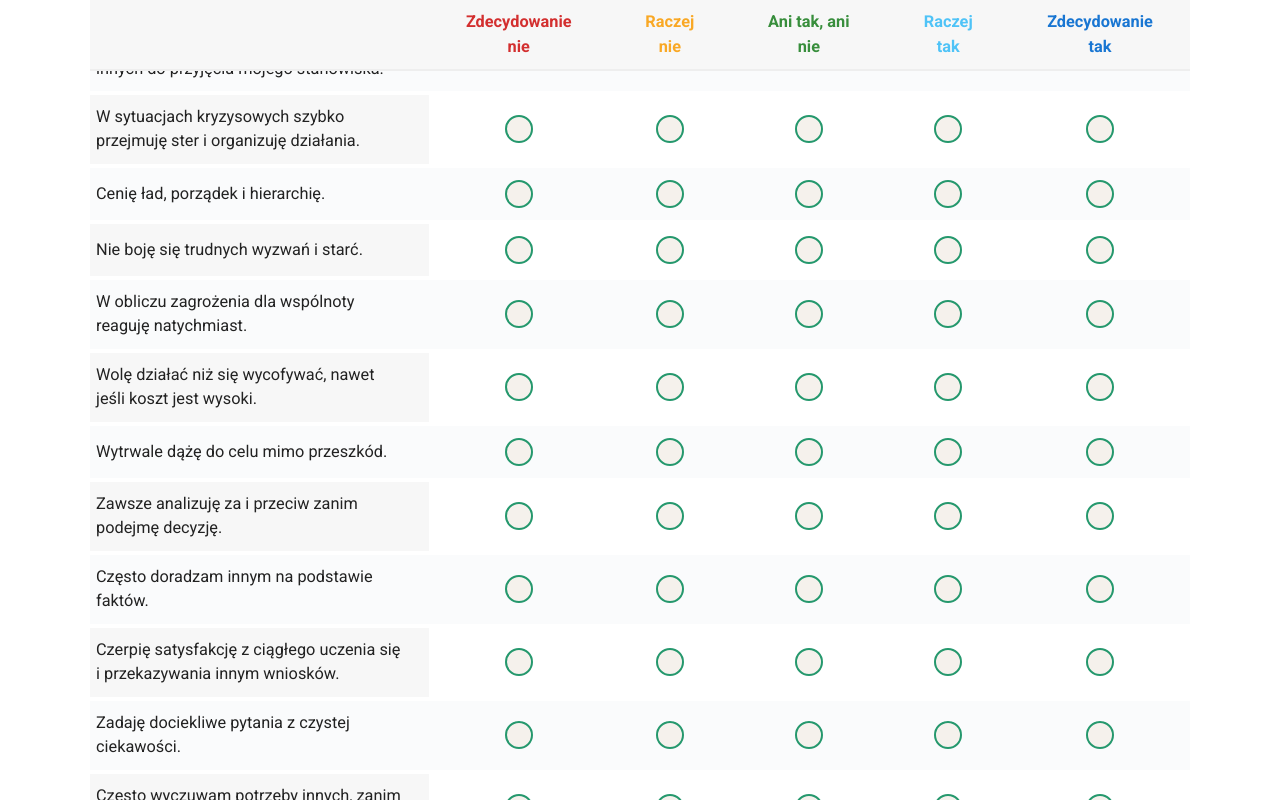
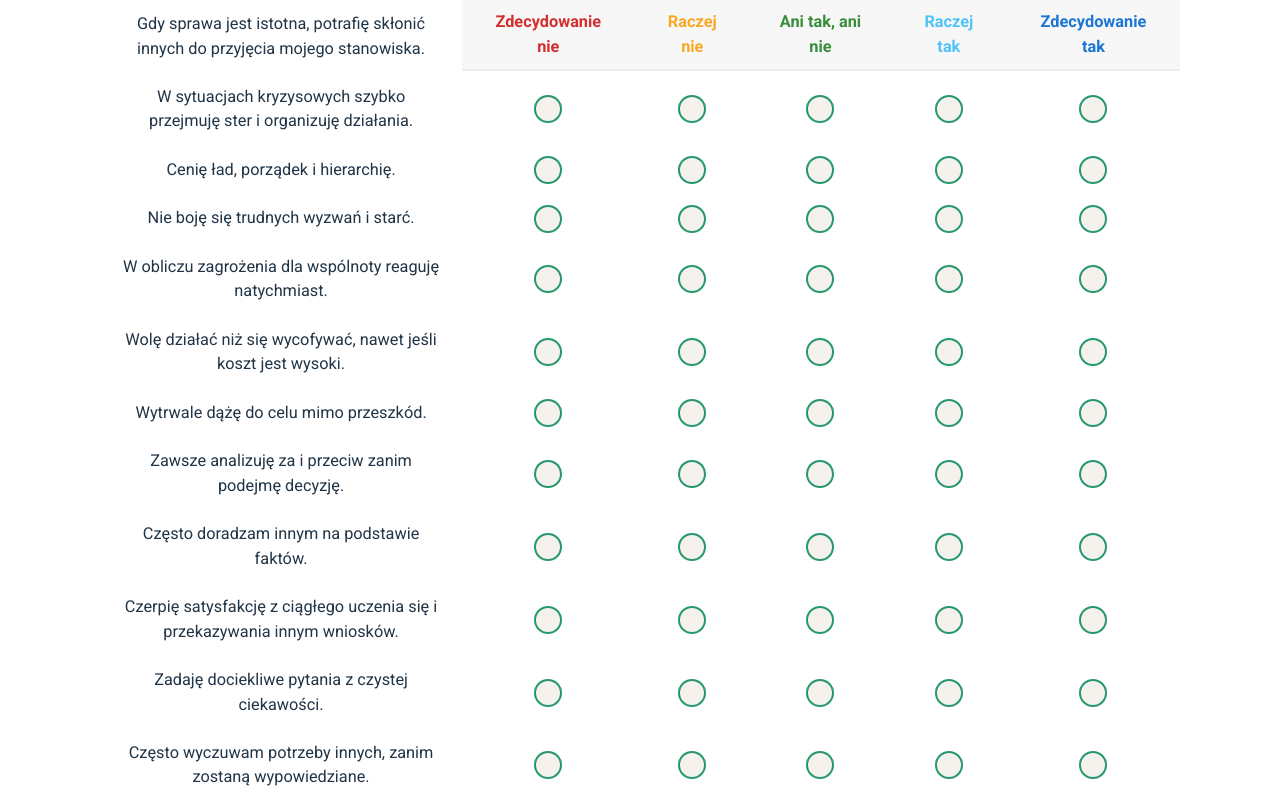
Before and after one commit to stecpiotr/archetypy-ankieta, a React (Vite) app: page / in a window 1280 px wide. Both pictures are taken after a click on the button "Zaczynamy". Shown: the part 295-1095 px from the top of the page. Built offline with nearby package versions, Linux system fonts and the light colour scheme.

Commit message:
wygląd ankiety bez response

```diff
--- a/src/LikertTable.css
+++ b/src/LikertTable.css
@@ -1,72 +1,79 @@
 .likert-table {
-  font-family: 'Roboto', Arial, sans-serif;
+  width: 100%;
+  max-width: 1080px;
+  margin: 0 auto;
   border-collapse: separate;
   border-spacing: 0 0.3em;
-  width: 100%;
-  min-width: 800px;
+  font-family: 'Roboto', Arial, sans-serif;
   background: #fff;
   box-sizing: border-box;
 }
-
 .likert-table th,
 .likert-table td {
-  padding: 10px 24px;
+  padding: 10px 22px;
+  font-size: 1.02rem;
   text-align: center;
   box-sizing: border-box;
-  font-size: 1.02rem;
 }
-
-.likert-table thead th {
+.likert-table thead tr {
+  /* Bez stylu — poszczególne th będą osobno */
+}
+.th-blank {
+  /* Pierwsza komórka nagłówka — pytania */
+  background: #fff !important;
+  min-width: 250px;
+  max-width: 380px;
+  position: sticky;
+  left: 0;
+  z-index: 3;
+  border-bottom: 2px solid #ececec;
+  white-space: normal;
+  box-shadow: none;
+}
+.th-scale {
+  background: #f7f7f7 !important; /* Jasnoszary jak na screenie */
+  font-weight: 700;
+  border-bottom: 2px solid #ececec;
+  white-space: normal;
   position: sticky;
   top: 0;
-  background: #f7f7f7;
   z-index: 2;
-  border-bottom: 2px solid #eee;
-  font-weight: 700;
-  transition: background 0.15s;
+  box-shadow: none;
+}
+.question-cell {
+  text-align: left;
+  background: #fff;
+  font-size: 1.04rem;
+  min-width: 250px;
+  max-width: 380px;
   white-space: normal;
   word-break: break-word;
 }
-
-.likert-table th:first-child,
-.likert-table td:first-child {
-  text-align: left;
-  min-width: 220px;
-  max-width: 340px;
-  white-space: normal;
-  word-break: break-word;
-  padding-left: 6px;
-}
-
-.likert-table .question-cell {
-  color: #222;
-  background: #f7f7f7;
-}
-
 .likert-table td.option-cell {
   text-align: center;
   background: #fff;
-  height: 52px;
-  min-width: 56px;
+  vertical-align: middle;
+  padding: 0;
 }
-
-/* Styl radiobuttonów */
+.option-label {
+  display: flex;
+  align-items: center;
+  justify-content: center;
+  height: 39px;
+  width: 100%;
+}
 .option-label input[type="radio"] {
   appearance: none;
-  -webkit-appearance: none;
   border: 2px solid #25986d;
   background: #f5f1ec;
   border-radius: 50%;
   width: 28px;
   height: 28px;
-  box-sizing: border-box;
-  outline: none;
   cursor: pointer;
-  transition: border-color 0.2s, background 0.2s;
   margin: 0;
   position: relative;
+  display: inline-block;
   vertical-align: middle;
-  display: inline-block;
 }
 .option-label input[type="radio"]:checked {
   border: 2.8px solid #25986d;
@@ -84,57 +91,21 @@
   top: 50%;
   transform: translate(-50%, -50%);
 }
-.option-label input[type="radio"]:hover,
-.option-label input[type="radio"]:focus {
-  border: 2.8px solid #34c88a;
-  background: #e3fbf1;
-  outline: none;
+.likert-table th.th-blank {
+  background: #fff !important;
+  min-width: 250px;
+  max-width: 380px;
+  position: static;
+  border-bottom: 2px solid #ececec;
+  box-shadow: none;
 }
-.option-label.hovered,
-.likert-row.hovered .option-label {
-  background: #f5f5f2;
-  border-radius: 50%;
+.likert-table th.th-scale {
+  background: #f7f7f7 !important;
+  font-weight: 700;
+  border-bottom: 2px solid #ececec;
+  position: sticky;
+  top: 0;
+  z-index: 2;
+  box-shadow: none;
+  white-space: normal;
 }
-
-/* Podświetlenia/hover */
-.likert-table .scale-header.hovered,
-.likert-row.hovered .question-cell {
-  background: #e1f1ed !important;
-  transition: background 0.15s;
-}
-
-.likert-row:nth-child(even) td {
-  background: #fafbfc;
-}
-
-/* RESPONSYWNOŚĆ */
-@media (max-width: 950px) {
-  .likert-table {
-    min-width: 600px;
-    font-size: 0.95em;
-  }
-}
-
-/* --- DODAJ TO NA KOŃCU --- */
-.missing-row td,
-.missing-row .question-cell {
-  background: #ffeded !important;
-  transition: background 0.2s;
-}
-.option-cell.missing-cell {
-  background: #ffeded !important;
-}
-.likert-row.hovered-row td,
-.likert-row td.hovered-col,
-.option-cell.hovered-col {
-  background: #e3f3ff !important;
-  transition: background 0.2s;
-}
-/* --- Krzyżowe podświetlenie na zielono --- */
-.likert-table .scale-header.hovered,
-.likert-row.hovered-row td,
-.likert-row td.hovered-col,
-.option-cell.hovered-col {
-  background: #c8f7d6 !important;
-  transition: background 0.2s;
-}
--- a/src/Questionnaire.tsx
+++ b/src/Questionnaire.tsx
@@ -34,13 +34,13 @@ const Questionnaire: React.FC = () => {
 
   return (
     <div style={{
-      maxWidth: 1100,
+      maxWidth: 1080,
       margin: "0 auto",
-      padding: "40px 16px 0 16px",
+      padding: "24px 8px 0 8px",
       fontFamily: "'Roboto', Arial, sans-serif"
     }}>
-      {/* Nagłówek, tekst i logo */}
-      <div style={{ display: "flex", justifyContent: "space-between", alignItems: "flex-start", marginBottom: 32 }}>
+      {/* Nagłówek górny */}
+      <div style={{ display: "flex", justifyContent: "space-between", alignItems: "flex-start", marginBottom: 28 }}>
         <div style={{ maxWidth: "70%" }}>
           <div style={{
             fontWeight: 600,
@@ -77,17 +77,18 @@ const Questionnaire: React.FC = () => {
           }}
         />
       </div>
-      {/* KONIEC NAGŁÓWKA */}
+      {/* Tabela */}
       <form onSubmit={handleSubmit}>
         <table className="likert-table">
           <thead>
             <tr>
-              <th></th>
+              {/* <<< PUSTY LEWY NAGŁÓWEK >>> */}
+              <th className="th-blank"></th>
               {scaleLabels.map((col, colIdx) => (
                 <th
                   key={colIdx}
                   className={
-                    "scale-header" +
+                    "th-scale" +
                     (hovered.col === colIdx ? " hovered" : "")
                   }
                   style={{ color: col.color }}
```
